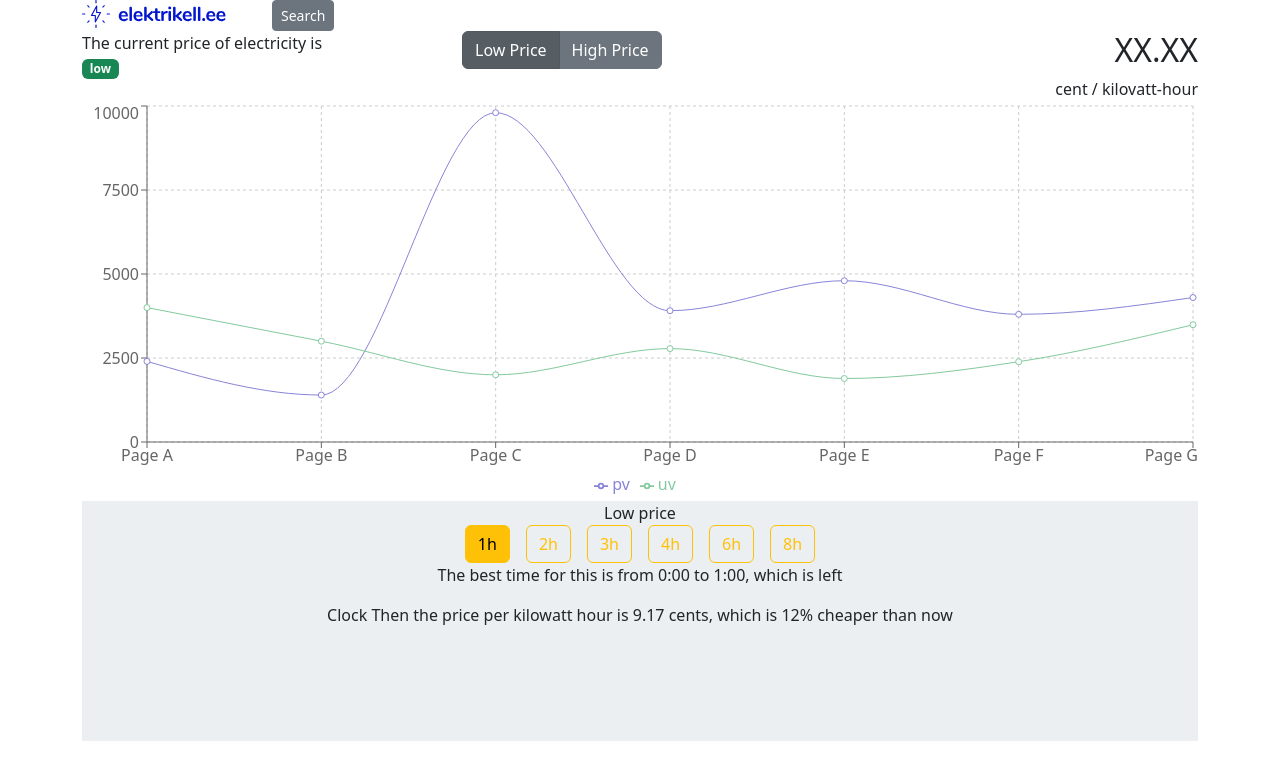
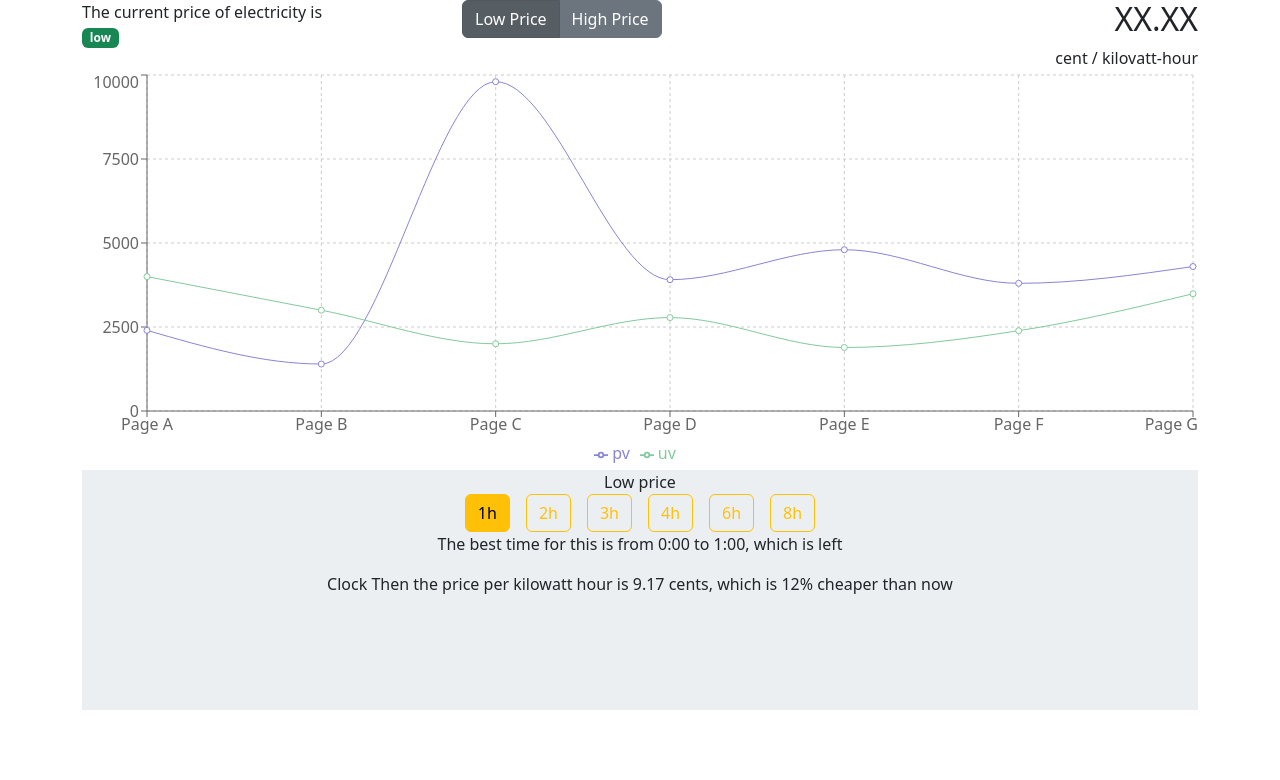
Before and after one commit to Trunessi/elektrikell, a React (Create React App) app: page / in a window 1280 px wide. Shown: the top 780 px of the page. Built offline with nearby package versions, Linux system fonts and the light colour scheme.

Commit message:
Revert "SearchSideBar & SearchForms (#4)"
This reverts commit e3ae60bb48f4160fc29a3e9a9ab9c93029287b7c.

```diff
--- a/src/Head/Head.jsx
+++ b/src/Head/Head.jsx
@@ -1,19 +1,12 @@
 import Logo from "./Logo";
 import Info from "./Info";
 import Row from "react-bootstrap/Row";
-import Col from "react-bootstrap/Col";
-import SearchSideBar from "../SearchSideBar/SearchSideBar";
 
 function Head(props) {
   return (
     <>
       <Row>
-        <Col sm={2}>
-          <Logo />
-        </Col>
-        <Col>
-          <SearchSideBar />
-        </Col>
+        <Logo />
       </Row>
       <Row>
         <Info {...props} />
--- a/src/Head/Logo.jsx
+++ b/src/Head/Logo.jsx
@@ -1,12 +1,7 @@
-import Col from "react-bootstrap/Col";
-import logo from './logo.svg'
+import Col from 'react-bootstrap/Col';
 
 function Logo() {
-  return (
-    <Col>
-      <img src={logo} alt="Logo"/>
-    </Col>
-  );
+  return (<Col></Col>);
 }
 
 export default Logo;
--- a/src/SearchSideBar/SearchForms.jsx
+++ /dev/null
@@ -1,22 +0,0 @@
-import Form from "react-bootstrap/Form";
-import Button from "react-bootstrap/Button";
-
-function SearchForms() {
-  return (
-    <Form>
-      <Form.Group className="mb-3" controlId="dateFrom">
-        <Form.Label>From:</Form.Label>
-        <Form.Control type="date" />
-      </Form.Group>
-      <Form.Group className="mb-3" controlId="dateUntil">
-        <Form.Label>Until:</Form.Label>
-        <Form.Control type="date" />
-      </Form.Group>
-      <Button variant="secondary" type="submit" size="sm">
-        Search
-      </Button>
-    </Form>
-  );
-}
-
-export default SearchForms;
--- a/src/SearchSideBar/SearchSideBar.jsx
+++ /dev/null
@@ -1,29 +0,0 @@
-import { useState } from "react";
-import Button from "react-bootstrap/Button";
-import Offcanvas from "react-bootstrap/Offcanvas";
-import SearchForms from "./SearchForms";
-
-function SearchSideBar() {
-  const [show, setShow] = useState(false);
-
-  const handleClose = () => setShow(false);
-  const handleShow = () => setShow(true);
-  return (
-    <>
-      <Button variant="secondary" size="sm" onClick={handleShow}>
-        Search
-      </Button>
-
-      <Offcanvas show={show} onHide={handleClose}>
-        <Offcanvas.Header closeButton>
-          <Offcanvas.Title>Search</Offcanvas.Title>
-        </Offcanvas.Header>
-        <Offcanvas.Body>
-          <SearchForms />
-        </Offcanvas.Body>
-      </Offcanvas>
-    </>
-  );
-}
-
-export default SearchSideBar;
--- a/src/SearchSideBar/index.js
+++ /dev/null
@@ -1 +0,0 @@
-export { default } from './SearchSideBar';
```
